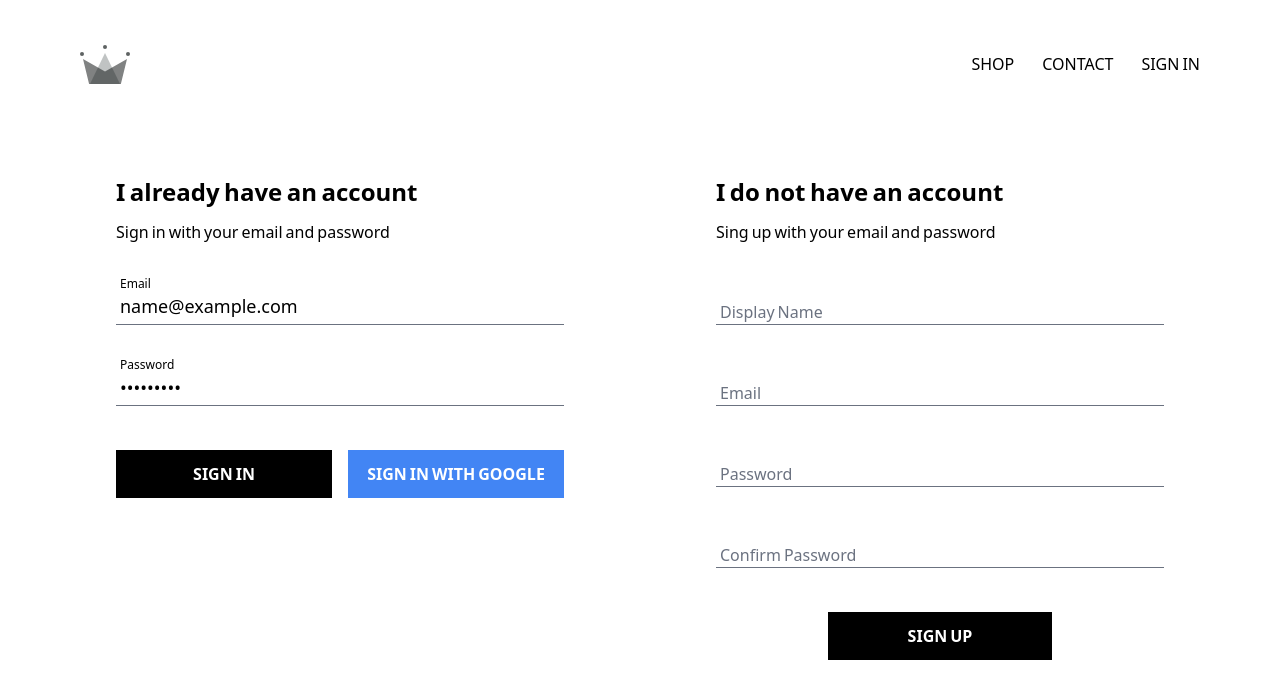
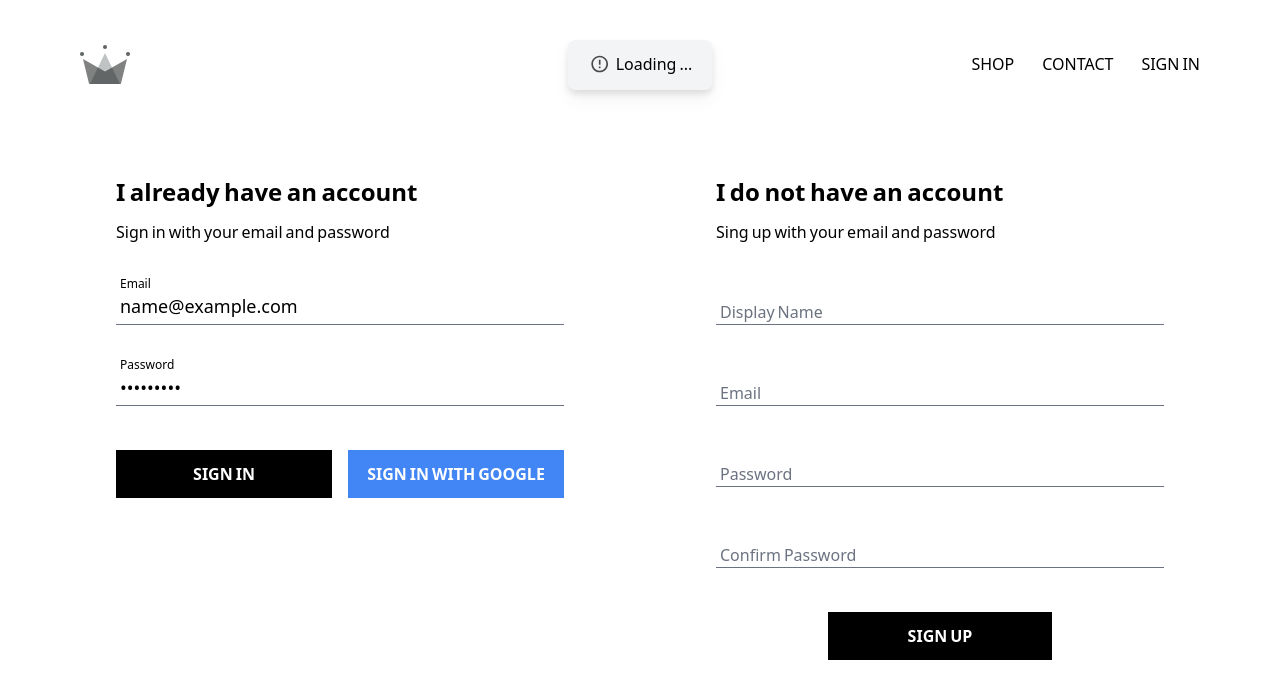
Before and after one commit to u-03c9/crown-clothing-vue, a Vue app: page /login in a window 1280 px wide. Both pictures are taken after typing "name@example.com", "Sample123" into the empty fields and a click on the button "SIGN IN". Shown: the top 698 px of the page. Built offline with nearby package versions, Linux system fonts and the light colour scheme; no server answers.

Commit message:
replacing alerts with toast comp. and add nav. guards

```diff
--- a/src/App.vue
+++ b/src/App.vue
@@ -1,10 +1,12 @@
 <script setup lang="ts">
 import TheHeader from "./components/TheHeader.vue";
 import TheSpinner from "./components/TheSpinner.vue";
+import TheToast from "./components/TheToast.vue";
 </script>
 
 <template>
   <div class="px-10 md:px-20 lg:mx-auto py-5 w-full max-w-[1290px]">
+    <TheToast />
     <TheHeader />
     <RouterView v-slot="{ Component }">
       <template v-if="Component">
--- a/src/components/CollectionItem.vue
+++ b/src/components/CollectionItem.vue
@@ -1,10 +1,25 @@
 <script setup lang="ts">
 import useCartStore from "../pinia/cartStore";
 import { CollectionItem } from "../pinia/shopStore";
+import useToastStore from "../pinia/toastStore";
+import useUserStore from "../pinia/userStore";
 import CustomButton from "./CustomButton.vue";
 const props = defineProps<{ item: CollectionItem }>();
 
 const cartStore = useCartStore();
+const userStore = useUserStore();
+const toastStore = useToastStore();
+
+const handleClick = (item: CollectionItem) => {
+  if (!userStore.currentUser) {
+    toastStore.displayToast(
+      "You need to sign in before adding items to your cart"
+    );
+    return;
+  }
+
+  cartStore.addItemToCart(item);
+};
 </script>
 
 <template>
@@ -23,7 +38,7 @@ const cartStore = useCartStore();
       caption="ADD TO CART"
       inverted="true"
       class="custom-button min-w-[80%] max-w-[10rem] opacity-70 absolute bottom-20"
-      @click="cartStore.addItemToCart(item)"
+      @click="handleClick(item)"
     />
   </div>
 </template>
--- a/src/components/CustomButton.vue
+++ b/src/components/CustomButton.vue
@@ -2,9 +2,6 @@
 import { computed } from "vue";
 
 const props = defineProps(["isGoogleSignIn", "inverted", "caption"]);
-
-const baseClass = `h-12 uppercase text-base font-bold
-                   cursor-pointer flex justify-center items-center`;
 
 const extraClass = computed(() => {
   if (props.isGoogleSignIn)
@@ -22,7 +19,7 @@ const extraClass = computed(() => {
 <template>
   <button
     :class="extraClass"
-    class="h-12 uppercase text-base font-bold cursor-pointer flex justify-center items-center"
+    class="h-12 uppercase text-base font-bold cursor-pointer flex justify-center items-center disabled:cursor-not-allowed"
   >
     {{ caption }}
   </button>
--- a/src/components/SignInForm.vue
+++ b/src/components/SignInForm.vue
@@ -5,9 +5,14 @@ import { useRouter } from "vue-router";
 import FormInput from "./FormInput.vue";
 import CustomButton from "./CustomButton.vue";
 import useUserStore from "../pinia/userStore";
+import useToastStore from "../pinia/toastStore";
+
+const props = defineProps(["isLoading"]);
+const emit = defineEmits(["update:isLoading"]);
 
 const router = useRouter();
 const userStore = useUserStore();
+const toastStore = useToastStore();
 
 const credentials = reactive({
   email: "",
@@ -15,23 +20,29 @@ const credentials = reactive({
 });
 
 const handleSubmit = async () => {
+  emit("update:isLoading", true);
+  toastStore.displayToast("Loading ...", 9000);
   try {
     await userStore.signInWithEmail(credentials.email, credentials.password);
     router.replace("/");
   } catch (error) {
     console.error("Email sign in error: ", error);
-    alert("somthing bad happened, please try again later");
+    toastStore.displayToast(error, 5);
   }
+  emit("update:isLoading", false);
 };
 
 const handleGoogleLogin = async () => {
+  emit("update:isLoading", true);
+  toastStore.displayToast("Loading ...", 9000);
   try {
     await userStore.signInWithGoogle();
     router.replace("/");
   } catch (error) {
     console.error("Google sign in error: ", error);
-    alert("somthing bad happened, please try again later");
+    toastStore.displayToast(error, 5);
   }
+  emit("update:isLoading", false);
 };
 </script>
 
@@ -57,13 +68,19 @@ const handleGoogleLogin = async () => {
       />
 
       <div class="flex flex-col md:flex-row gap-x-4 gap-y-2 justify-between">
-        <CustomButton caption="Sign In" class="w-full" type="submit" />
+        <CustomButton
+          caption="Sign In"
+          class="w-full"
+          type="submit"
+          :disabled="isLoading"
+        />
         <CustomButton
           caption="Sign in with GOOGLE"
           class="w-full"
           type="button"
           @click="handleGoogleLogin"
           is-google-sign-in="true"
+          :disabled="isLoading"
         />
       </div>
     </form>
--- a/src/components/SignUpForm.vue
+++ b/src/components/SignUpForm.vue
@@ -5,8 +5,13 @@ import { useRouter } from "vue-router";
 import FormInput from "./FormInput.vue";
 import CustomButton from "./CustomButton.vue";
 import useUserStore from "../pinia/userStore";
+import useToastStore from "../pinia/toastStore";
+
+const props = defineProps(["isLoading"]);
+const emit = defineEmits(["update:isLoading"]);
 
 const userStore = useUserStore();
+const toastStore = useToastStore();
 const router = useRouter();
 
 const credentials = reactive({
@@ -18,10 +23,12 @@ const credentials = reactive({
 
 const handleSubmit = async () => {
   if (credentials.password !== credentials.confirmPassword) {
-    alert("The passwords do not match");
+    toastStore.displayToast("The passwords do not match!", 5);
     return;
   }
 
+  emit("update:isLoading", true);
+  toastStore.displayToast("Loading ...", 9000);
   try {
     await userStore.signUpWithEmail(
       credentials.displayName,
@@ -31,8 +38,9 @@ const handleSubmit = async () => {
     router.replace("/");
   } catch (error) {
     console.error("Email sign up error: ", error);
-    alert("somthing bad happened, please try again later");
+    toastStore.displayToast(error, 5);
   }
+  emit("update:isLoading", false);
 };
 </script>
 
@@ -73,6 +81,7 @@ const handleSubmit = async () => {
         type="submit"
         class="w-full md:w-1/2 mx-auto"
         caption="SIGN UP"
+        :disabled="isLoading"
       />
     </form>
   </div>
--- a/src/components/TheHeader.vue
+++ b/src/components/TheHeader.vue
@@ -7,11 +7,18 @@ import useUserStore from "../pinia/userStore";
 import logo from "../assets/crown.svg";
 import CartIcon from "./CartIcon.vue";
 import CartDropdown from "./CartDropdown.vue";
+import { useRouter } from "vue-router";
 
 const userStore = useUserStore();
 const cartStore = useCartStore();
+const router = useRouter();
 
 const isUserLoggedIn = computed(() => !!userStore.currentUser);
+
+const handleSignOut = () => {
+  userStore.signOut();
+  router.push({ name: "home" });
+};
 </script>
 
 <template>
@@ -25,11 +32,7 @@ const isUserLoggedIn = computed(() => !!userStore.currentUser);
     >
       <router-link to="/shop"> SHOP </router-link>
       <router-link to="/shop"> CONTACT </router-link>
-      <div
-        v-if="isUserLoggedIn"
-        class="cursor-pointer"
-        @click="userStore.signOut()"
-      >
+      <div v-if="isUserLoggedIn" class="cursor-pointer" @click="handleSignOut">
         SIGN OUT
       </div>
       <router-link v-else to="/login"> SIGN IN </router-link>
--- /dev/null
+++ b/src/components/TheToast.vue
@@ -0,0 +1,22 @@
+<script setup lang="ts">
+import useToastStore from "../pinia/toastStore";
+import infoSign from "../assets/info-sign.svg";
+
+const toastStore = useToastStore();
+</script>
+
+<template>
+  <Teleport to="body">
+    <div
+      v-show="toastStore.showToast"
+      class="fixed top-10 left-1/2 -translate-x-1/2 mx-auto my-0 px-3 md:px-5 py-3 bg-gray-100 drop-shadow-lg rounded-lg"
+    >
+      <img
+        :src="infoSign"
+        alt=""
+        class="opacity-70 w-6 h-6 pb-1 mx-auto inline"
+      />
+      <span class="ml-1">{{ toastStore.msg }}</span>
+    </div>
+  </Teleport>
+</template>
--- a/src/pages/LoginPage.vue
+++ b/src/pages/LoginPage.vue
@@ -1,13 +1,16 @@
 <script setup lang="ts">
+import { ref } from "vue";
 import SignInForm from "../components/SignInForm.vue";
 import SignUpForm from "../components/SignUpForm.vue";
+
+const isLoading = ref(false);
 </script>
 
 <template>
   <div
     class="w-full flex flex-col lg:flex-row justify-center items-start gap-20 mt-20"
   >
-    <SignInForm />
-    <SignUpForm />
+    <SignInForm v-model:is-loading="isLoading" />
+    <SignUpForm v-model:is-loading="isLoading" />
   </div>
 </template>
--- /dev/null
+++ b/src/pinia/toastStore.ts
@@ -0,0 +1,39 @@
+import { defineStore } from "pinia";
+
+interface State {
+  timer: NodeJS.Timeout | null;
+  showToast: boolean;
+  msg: string;
+}
+
+const useToastStore = defineStore("toast", {
+  state: (): State => ({
+    timer: null,
+    showToast: false,
+    msg: "",
+  }),
+
+  actions: {
+    displayToast(msg: any, time: number = 3) {
+      this.showToast = true;
+
+      if (msg instanceof Error) this.msg = msg.message;
+      else this.msg = msg;
+
+      if (this.timer) {
+        clearTimeout(this.timer);
+      }
+      this.timer = setTimeout(() => {
+        this.dismissToast();
+      }, time * 1000);
+    },
+
+    dismissToast() {
+      if (this.timer) clearTimeout(this.timer);
+      this.showToast = false;
+      this.msg = "";
+    },
+  },
+});
+
+export default useToastStore;
--- a/src/routes.ts
+++ b/src/routes.ts
@@ -1,4 +1,6 @@
 import { createRouter, createWebHistory, RouteRecordRaw } from "vue-router";
+import useToastStore from "./pinia/toastStore";
+import useUserStore from "./pinia/userStore";
 
 const HomePage = () => import("./pages/HomePage.vue");
 const ShopPage = () => import("./pages/ShopPage.vue");
@@ -16,8 +18,18 @@ const routes: RouteRecordRaw[] = [
     props: true,
     component: CollectionPage,
   },
-  { name: "login", path: "/login", component: LoginPage },
-  { name: "checkout", path: "/checkout", component: CheckoutPage },
+  {
+    name: "login",
+    path: "/login",
+    component: LoginPage,
+    meta: { requiresNoAuth: true },
+  },
+  {
+    name: "checkout",
+    path: "/checkout",
+    component: CheckoutPage,
+    meta: { requiresAuth: true },
+  },
   {
     name: "not-found",
     path: "/(.*)",
@@ -34,4 +46,17 @@ const router = createRouter({
   },
 });
 
+router.beforeEach(async (to, from, next) => {
+  const userStore = useUserStore();
+  useToastStore().dismissToast();
+
+  if (to.meta.requiresAuth && !userStore.currentUser) {
+    next({ name: "login" });
+  } else if (to.meta.requiresNoAuth && userStore.currentUser) {
+    next({ name: "home" });
+  } else {
+    next();
+  }
+});
+
 export default router;
```
Also changed, not shown: src/assets/info-sign.svg (added).
